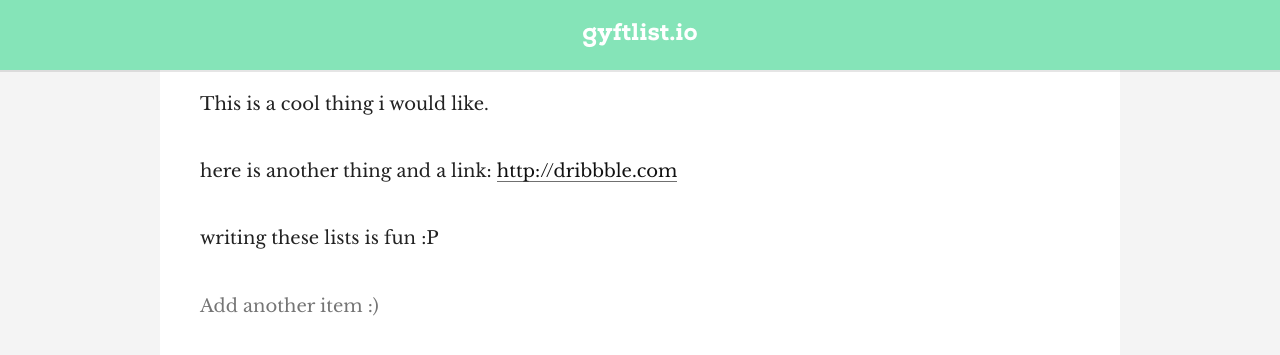
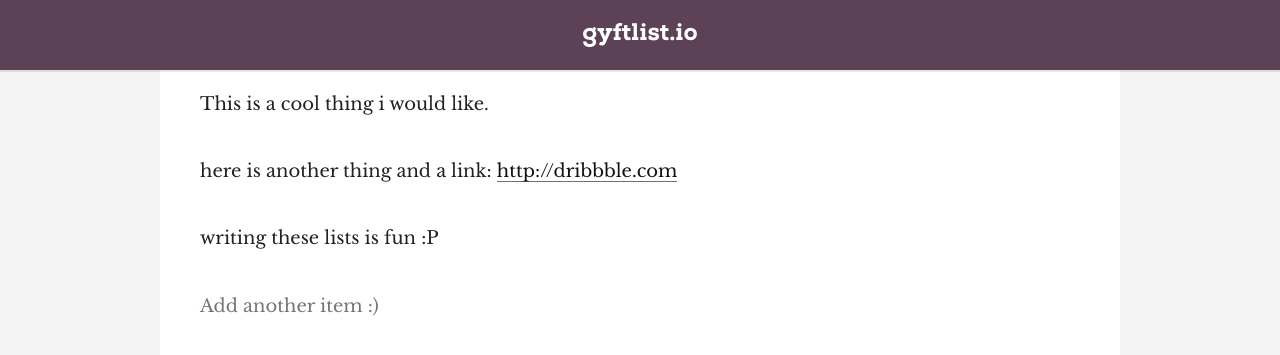
Before and after one commit to macorlett/gyftlist, a Jekyll site: the page built from index.md, in a window 1280 px wide. Shown: the top 355 px of the page. Built offline with Jekyll 4.4.1, drawn with Linux system fonts in a browser that asks for light colours; nearby versions of some CDN libraries; Markdown is read by kramdown in place of the engine named in the settings.

Commit message:
new colours!!!!

```diff
--- a/_sass/_global.scss
+++ b/_sass/_global.scss
@@ -21,6 +21,13 @@ $type-header-2: 6.4;
 $green: #85e4b8;
 //$green: #80FFCC;
 
+// forever lost colour scheme
+$fl-purple: #5D4157;
+$fl-grey: #838689;
+$fl-dirty-mint: #A8CABA;
+$fl-dusty-green: #CAD7B2;
+$fl-sand: #EBE3AA;
+
 *, *:before, *:after {
   -moz-box-sizing: border-box; -webkit-box-sizing: border-box; box-sizing: border-box;
 }
--- a/_sass/_navigation.scss
+++ b/_sass/_navigation.scss
@@ -5,7 +5,7 @@
   left: 0;
   right: 0;
   height: 7rem;
-  background: $green;
+  background: $fl-purple; //$green;
   box-shadow: 0 2px 0 rgba(0,0,0,0.1);
   text-align: center;
   line-height: 7rem;
```
